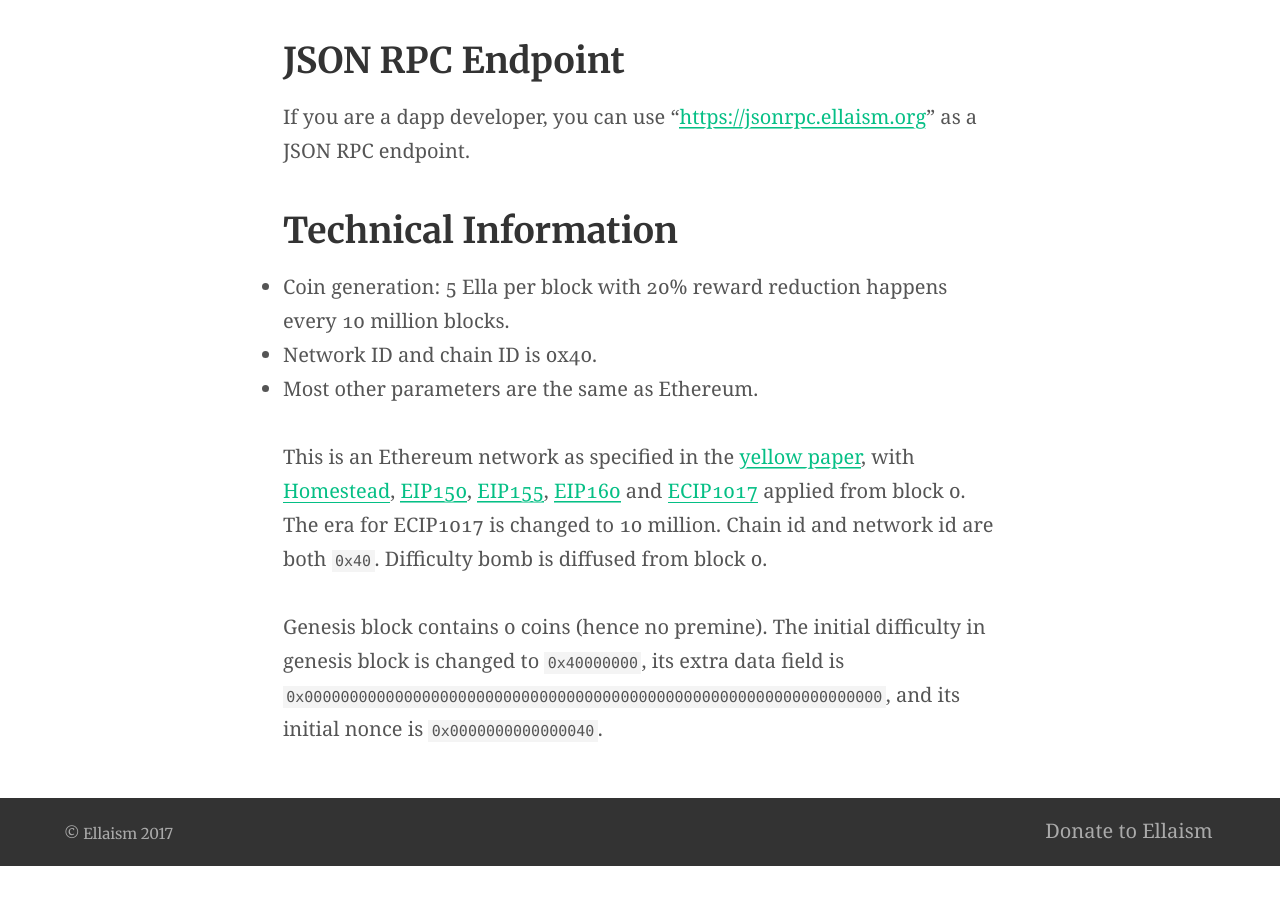
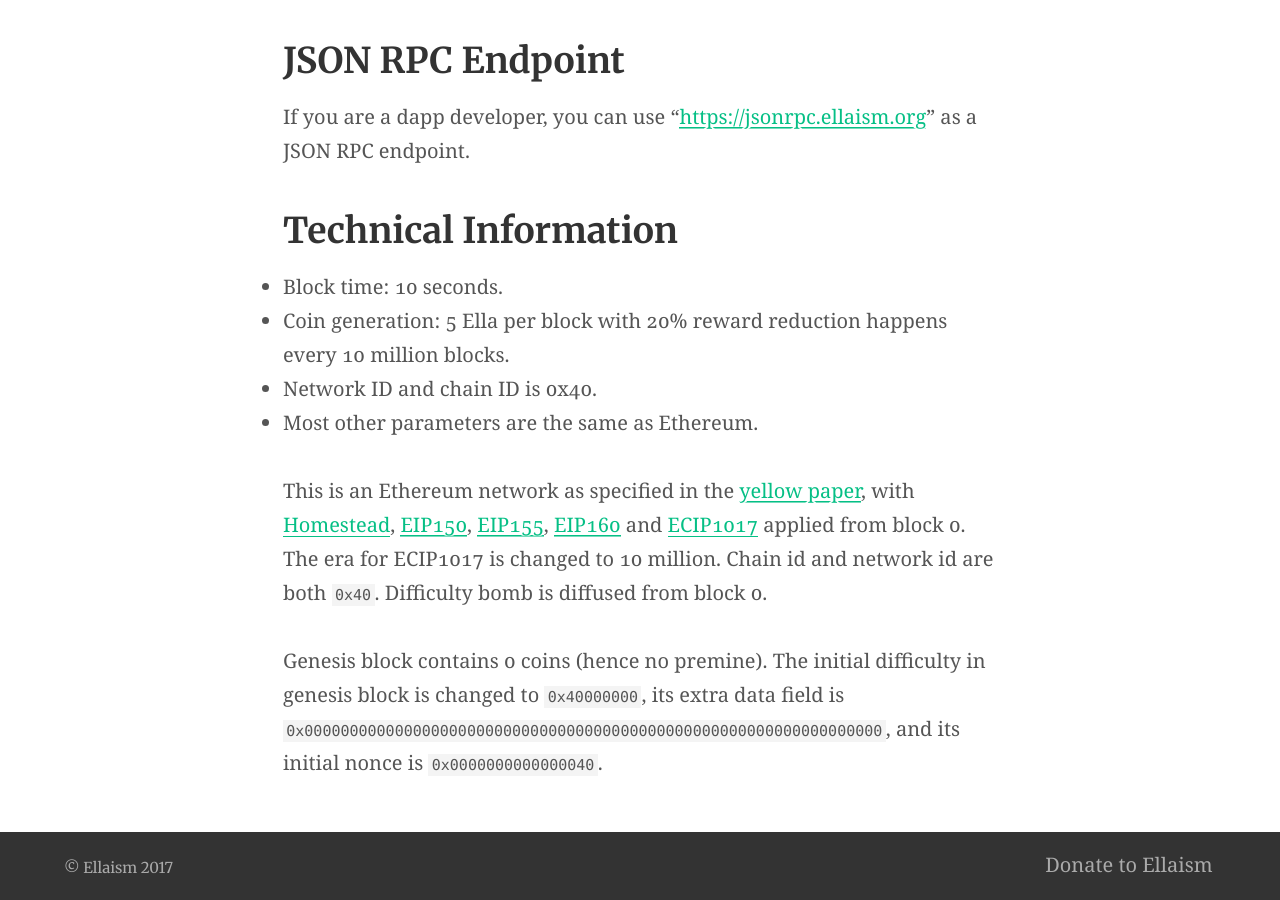
Before and after one commit to ellaism/ellaism.org, a Jekyll site: the page built from index.md, in a window 1280 px wide and 900 px high, scrolled down 2711 px. Built offline with Jekyll 4.4.1, drawn with Linux system fonts in a browser that asks for light colours; our own code applies the rules of GitHub Pages for plain Markdown files; before the commit the page ends 3577 px from its top, so only the background shows below that.

Commit message:
Add block time in technical information

```diff
--- a/index.md
+++ b/index.md
@@ -74,6 +74,7 @@
 
 ## Technical Information
 
+* Block time: 10 seconds.
 * Coin generation: 5 Ella per block with 20% reward reduction happens every 10 million blocks.
 * Network ID and chain ID is 0x40.
 * Most other parameters are the same as Ethereum.
```
